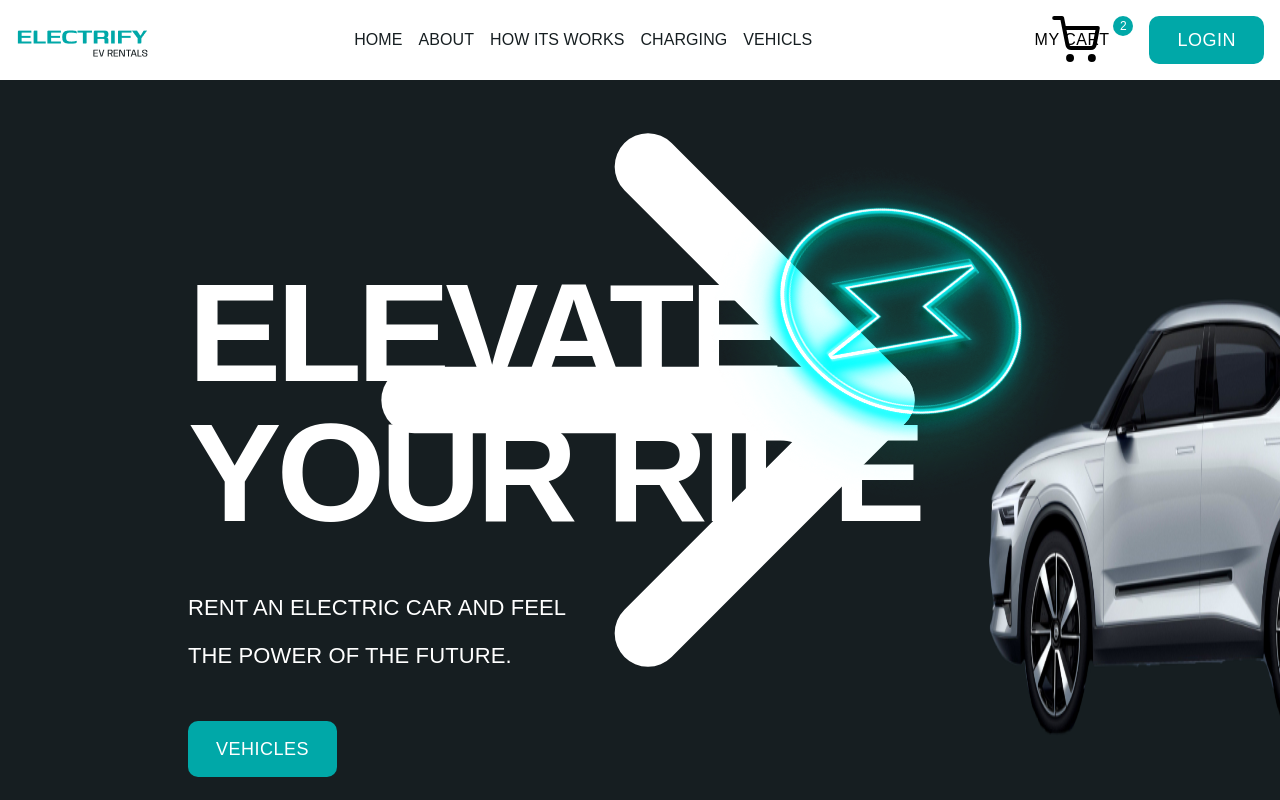
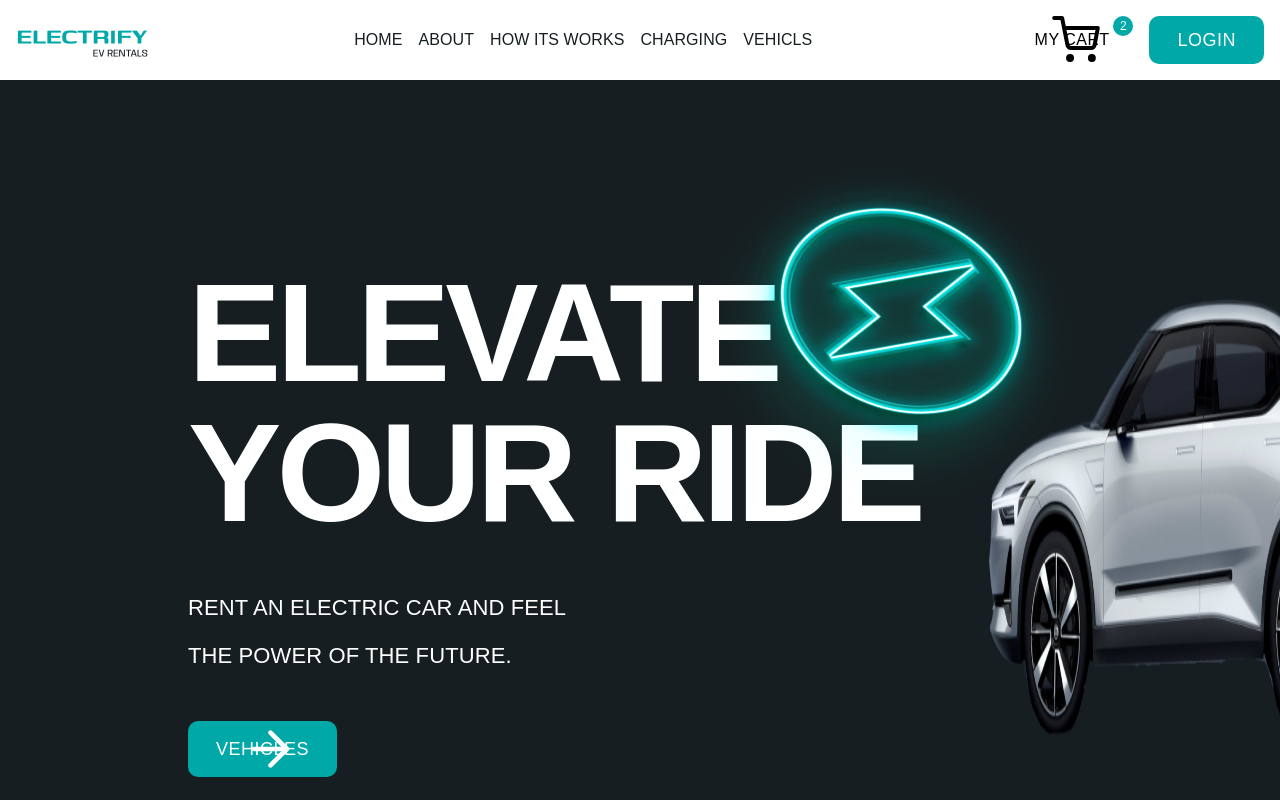
Before and after one commit to abdelbasset4/Cars-showcase, a Next.js app: page / in a window 1280 px wide. Shown: the top 800 px of the page. Built offline with nearby package versions, Linux system fonts and the light colour scheme; no server answers; a web font is replaced by a local one.

Commit message:
some changes v3

```diff
--- a/Components/ShowMore.tsx
+++ b/Components/ShowMore.tsx
@@ -12,7 +12,7 @@ const ShowMore = ({ pageNumber, isNext }: ShowMoreProps) => {
     router.push(newPathname);
   };
   return (
-    <div className="w-full flex justify-center items-start my-10">
+    <div className="w-full flex justify-center my-10">
       {!isNext && (
         <CustomButton
           title="Show More"
--- a/app/globals.css
+++ b/app/globals.css
@@ -8,6 +8,11 @@
 body{
   font-family: 'Anybody', sans-serif;
 }
+
+.custom-btn {
+  @apply flex flex-row relative justify-center items-center py-3 px-6 outline-none;
+}
+
 .header {
   @apply container px-4 mx-auto py-4 flex justify-between items-center
 }
--- a/tailwind.config.ts
+++ b/tailwind.config.ts
@@ -5,6 +5,7 @@ const config: Config = {
   content: [
     './pages/**/*.{js,ts,jsx,tsx,mdx}',
     './components/**/*.{js,ts,jsx,tsx,mdx}',
+    './components/*.{js,ts,jsx,tsx,mdx}',
     './app/**/*.{js,ts,jsx,tsx,mdx}',
   ],
   mode: "jit",
```
